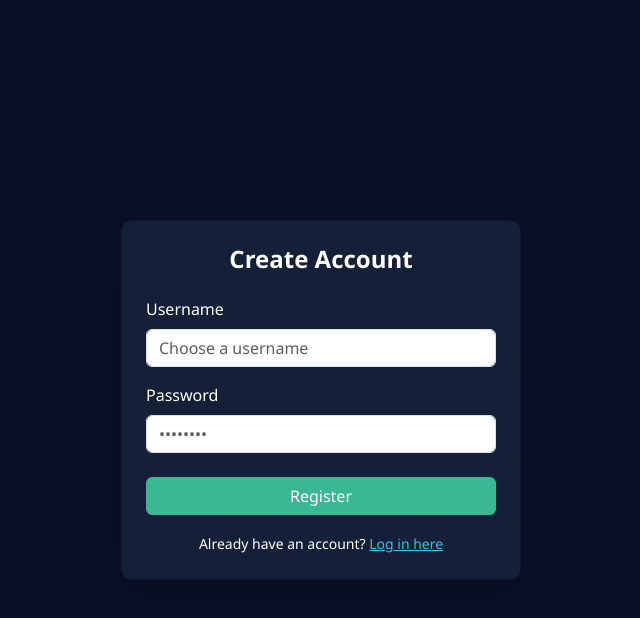
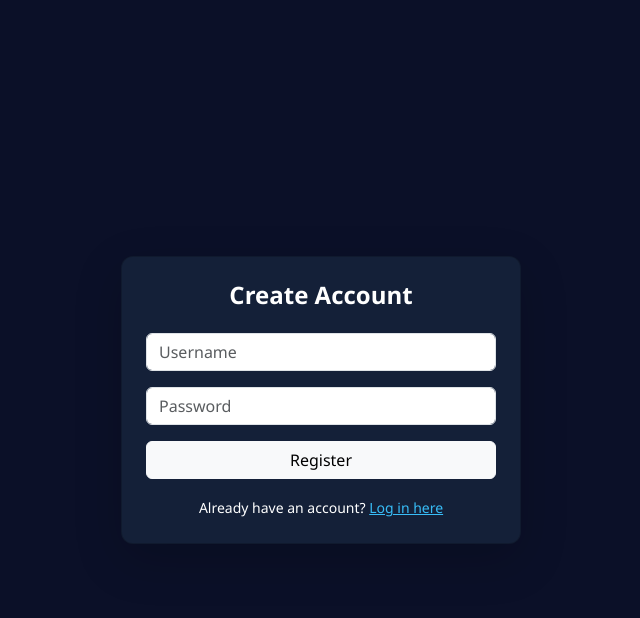
Before and after one commit to Marmitt/smart-expense-tracker, a Flask app: page /register in a window 1280 px wide. Shown: the top 618 px of the page, without its empty margins (319-959 px from the left). Run offline with Flask 3, Linux system fonts and the light colour scheme.

Commit message:
Final Adjustments

```diff
--- a/app.py
+++ b/app.py
@@ -171,13 +171,26 @@ def index():
 @app.route('/register', methods=['GET', 'POST'])
 def register():
     if request.method == 'POST':
-        if not User.query.filter_by(username=request.form['username']).first():
-            hashed_pw = generate_password_hash(request.form['password'])
-            user = User(username=request.form['username'], password=hashed_pw)
-            db.session.add(user)
-            db.session.commit()
-            return redirect(url_for('login'))
+        username = request.form.get('username')
+        password = request.form.get('password')
+
+        if not username or not password:
+            return render_template('register.html', error='Please fill in all fields.')
+
+        existing_user = User.query.filter_by(username=username).first()
+        if existing_user:
+            return render_template('register.html', error='Username already exists.')
+
+        hashed_pw = generate_password_hash(password)
+        new_user = User(username=username, password=hashed_pw)
+
+        db.session.add(new_user)
+        db.session.commit()
+
+        return redirect(url_for('login'))
+
     return render_template('register.html')
+
 
 @app.route('/login', methods=['GET', 'POST'])
 def login():
--- a/templates/register.html
+++ b/templates/register.html
@@ -12,18 +12,17 @@
 
   <div class="card p-4 shadow-lg" style="width: 100%; max-width: 400px; background-color: #142038; color: white;">
     <h4 class="mb-4 text-center fw-bold">Create Account</h4>
-    <form method="POST">
+    <form method="POST" action="/register">
       <div class="mb-3">
-        <label class="form-label">Username</label>
-        <input class="form-control" name="username" placeholder="Choose a username" required>
+        <input type="text" class="form-control" name="username" placeholder="Username" required />
       </div>
-      <div class="mb-4">
-        <label class="form-label">Password</label>
-        <input class="form-control" name="password" type="password" placeholder="••••••••" required>
+      <div class="mb-3">
+        <input type="password" class="form-control" name="password" placeholder="Password" required />
       </div>
-      <div class="d-grid">
-        <button class="btn btn-success">Register</button>
-      </div>
+      {% if error %}
+        <div class="alert alert-danger">{{ error }}</div>
+      {% endif %}
+      <button class="btn btn-light w-100" type="submit">Register</button>
     </form>
     <div class="text-center mt-3">
       <small>Already have an account? <a href="/login" class="text-decoration-underline" style="color: #38bdf8;">Log in here</a></small>
```
